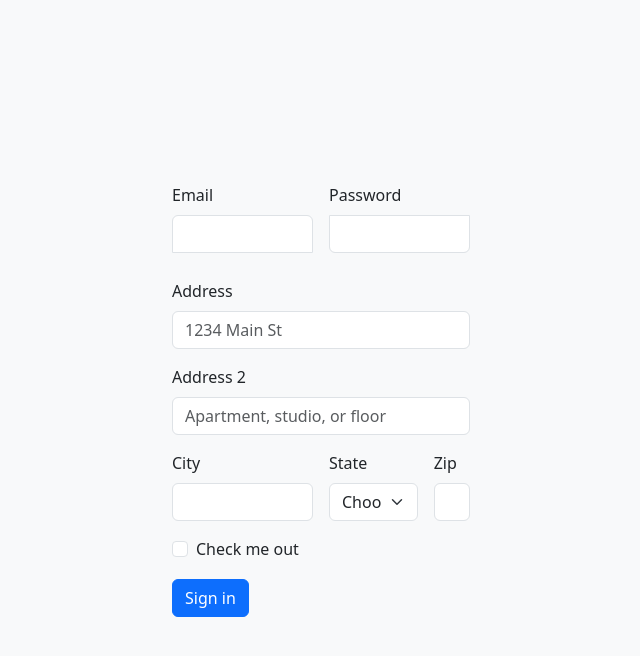
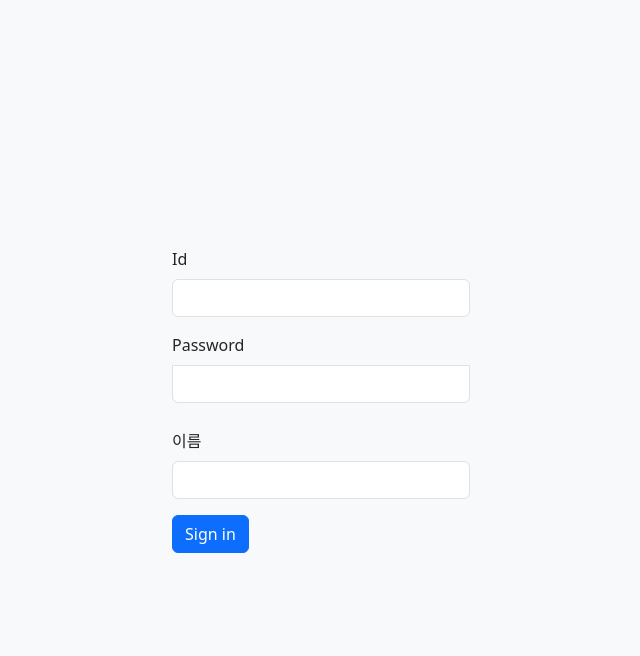
Before and after one commit to SHY-89/team_project_RPS, a Flask app: page /sign in a window 1280 px wide. Shown: the top 656 px of the page, without its empty margins (319-959 px from the left). Run offline with Flask 3, Linux system fonts and the light colour scheme; some libraries are stand-ins or nearby versions.

Commit message:
sign 에서 post로 받아 온 값 확인 및 데이터베이스 연결

```diff
--- a/app.py
+++ b/app.py
@@ -2,6 +2,12 @@ from flask import Flask, render_template, url_for, request
 from flask_cors import CORS
 import random
 app = Flask(__name__)
+
+# DB 기본 코드
+import os
+from flask_sqlalchemy import SQLAlchemy
+
+
 
 @app.route('/')
 def games():
@@ -14,6 +20,17 @@ def login():
 @app.route('/sign')
 def sign():
     return render_template('sign.html')
+
+@app.route('/user/create', methods=['POST'])
+def user_create():
+    params = request.form
+    ruser_id = params['user_id']
+    ruser_pw =  params['user_pw']
+    ruser_name =  params['user_name']
+
+    print(ruser_id,ruser_pw,ruser_name)
+
+    return render_template('login.html')
 
 @app.route('/game/winlose')
 def game_winlose():
@@ -40,5 +57,7 @@ def game_winlose():
     return {'computer' : rps[choice], 'reuslt': reuslt}
 
 
+
+
 if __name__ == '__main__':
     app.run()
--- a/templates/sign.html
+++ b/templates/sign.html
@@ -3,6 +3,7 @@
 
 <head>
     <meta charset="UTF-8">
+    <meta http-equiv="Content-Type" content="text/html;charset=utf-8" >
     <meta name="viewport" content="width=device-width, initial-scale=1.0">
     <title>RPS Login</title>
     <link rel="stylesheet" href="{{ url_for('static', filename='css/bootstrap.min.css') }}">
@@ -12,45 +13,18 @@
 
 <body class="d-flex align-items-center py-4 bg-body-tertiary">
     <main class="form-signin w-100 m-auto">
-        <form class="row g-3">
-            <div class="col-md-6">
-                <label for="inputEmail4" class="form-label">Email</label>
-                <input type="email" class="form-control" id="inputEmail4">
+        <form class="row g-3" action="{{ url_for('user_create') }}" method="POST">
+            <div class="col-md-12">
+                <label for="inputUserid" class="form-label">Id</label>
+                <input type="id" class="form-control" id="inputUserid" name="user_id">
             </div>
-            <div class="col-md-6">
+            <div class="col-md-12">
                 <label for="inputPassword4" class="form-label">Password</label>
-                <input type="password" class="form-control" id="inputPassword4">
+                <input type="password" class="form-control" id="inputPassword4" name="user_pw">
             </div>
             <div class="col-12">
-                <label for="inputAddress" class="form-label">Address</label>
-                <input type="text" class="form-control" id="inputAddress" placeholder="1234 Main St">
-            </div>
-            <div class="col-12">
-                <label for="inputAddress2" class="form-label">Address 2</label>
-                <input type="text" class="form-control" id="inputAddress2" placeholder="Apartment, studio, or floor">
-            </div>
-            <div class="col-md-6">
-                <label for="inputCity" class="form-label">City</label>
-                <input type="text" class="form-control" id="inputCity">
-            </div>
-            <div class="col-md-4">
-                <label for="inputState" class="form-label">State</label>
-                <select id="inputState" class="form-select">
-                    <option selected>Choose...</option>
-                    <option>...</option>
-                </select>
-            </div>
-            <div class="col-md-2">
-                <label for="inputZip" class="form-label">Zip</label>
-                <input type="text" class="form-control" id="inputZip">
-            </div>
-            <div class="col-12">
-                <div class="form-check">
-                    <input class="form-check-input" type="checkbox" id="gridCheck">
-                    <label class="form-check-label" for="gridCheck">
-                        Check me out
-                    </label>
-                </div>
+                <label for="inputUserName" class="form-label">이름</label>
+                <input type="text" class="form-control" id="inputUserName" name="user_name">
             </div>
             <div class="col-12">
                 <button type="submit" class="btn btn-primary">Sign in</button>
```
Also changed, not shown: README.md.
